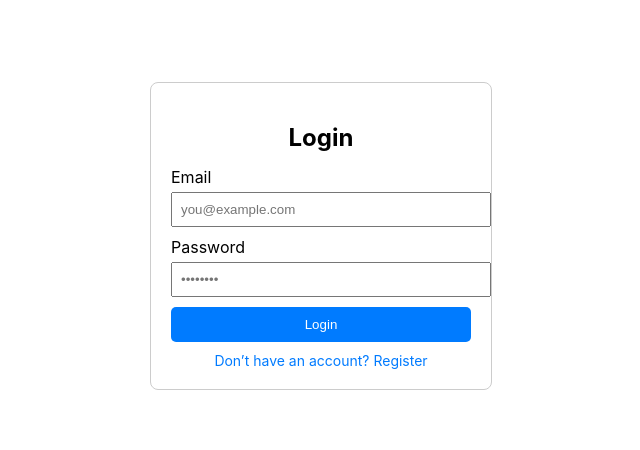
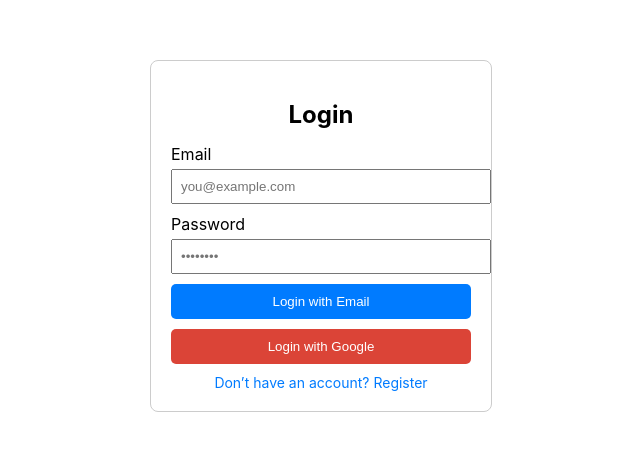
Before and after one commit to github4rslan/arslan-faisal-repo-frontend, a React (Create React App) app: page /login in a window 1280 px wide. Shown: the part 164-614 px from the top of the page, without its empty margins (319-959 px from the left). Built offline with nearby package versions, Linux system fonts and the light colour scheme.

Commit message:
Roll Back kar raha hu

```diff
--- a/src/Login.js
+++ b/src/Login.js
@@ -1,6 +1,7 @@
 import React, { useState } from "react";
 import { Link, useNavigate } from "react-router-dom";
-import api from "./api"; // 👈 import axios instance
+import api from "./api"; // Import the Axios instance
+import { auth, provider, signInWithPopup } from "./firebase"; // Firebase auth functions
 
 export default function Login() {
   const [form, setForm] = useState({ email: "", password: "" });
@@ -24,10 +25,10 @@ export default function Login() {
     }
 
     try {
-      // 👇 use api.js instead of fetch
+      // Use API for email/password login
       const res = await api.post("/auth/login", form);
 
-      // ✅ Save token + user info
+      // Save token + user info
       localStorage.setItem("auth_token", res.data.token);
       localStorage.setItem("user", JSON.stringify(res.data.user));
 
@@ -37,6 +38,24 @@ export default function Login() {
       setError(err.response?.data?.error || "Login failed");
     }
   }
+
+  // Google Sign-In handler
+  const handleGoogleLogin = async () => {
+    try {
+      const result = await signInWithPopup(auth, provider); // Handle Google Sign-In
+      const user = result.user;
+      console.log(user); // Check user object to see the logged-in user details
+
+      // Save token and user info to local storage
+      localStorage.setItem("auth_token", user.accessToken);
+      localStorage.setItem("user", JSON.stringify(user));
+
+      setMessage("✅ Login successful!");
+      navigate("/dashboard"); // Redirect to the dashboard after login
+    } catch (err) {
+      setError("Google login failed");
+    }
+  };
 
   return (
     <div
@@ -98,7 +117,25 @@ export default function Login() {
             cursor: "pointer",
           }}
         >
-          Login
+          Login with Email
+        </button>
+
+        {/* Google Sign-In Button */}
+        <button
+          type="button"
+          onClick={handleGoogleLogin}
+          style={{
+            width: "100%",
+            padding: "10px",
+            backgroundColor: "#db4437", // Google Red Color
+            color: "white",
+            border: "none",
+            borderRadius: "5px",
+            cursor: "pointer",
+            marginTop: "10px",
+          }}
+        >
+          Login with Google
         </button>
 
         <Link
```
